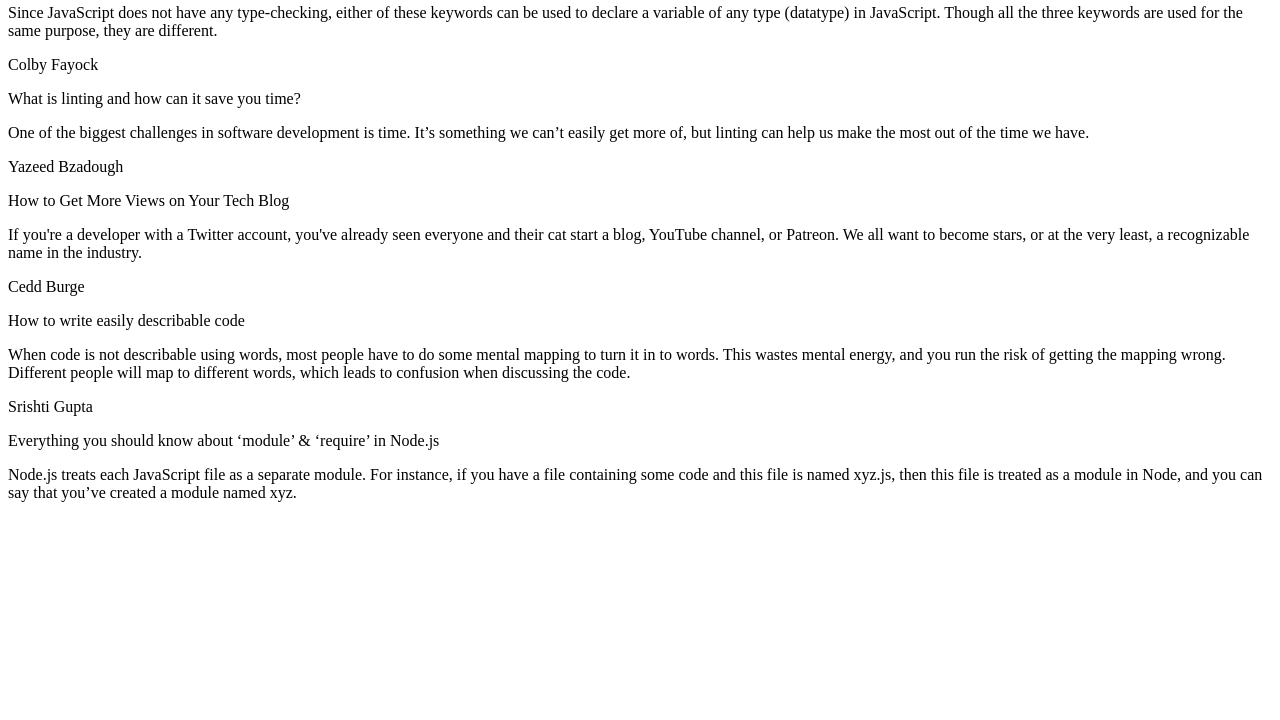
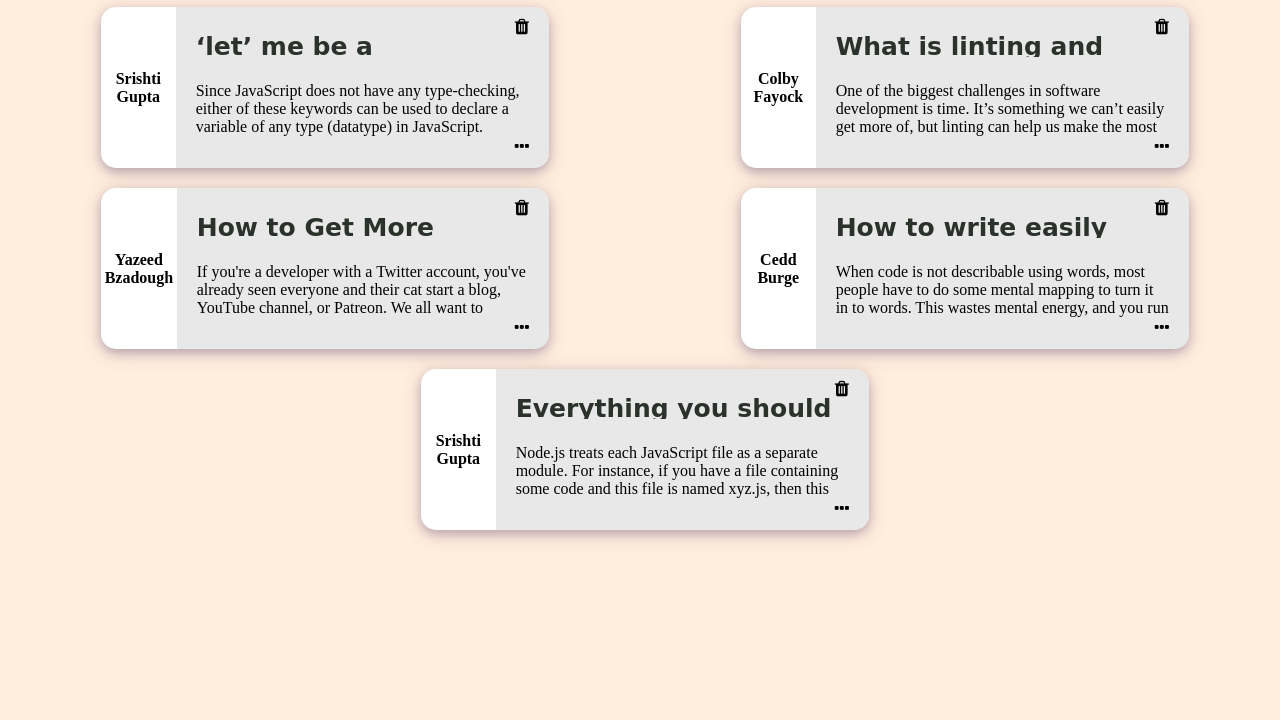
Before and after one commit to arunsebin/Scribbler, a plain HTML site: page html/postslist.html in a window 1280 px wide. Shown: the part 80-800 px from the top of the page. Drawn offline with Linux system fonts and the light colour scheme; a web font is replaced by a local one.

Commit message:
Part B: Creating PostsList Page

```diff
--- a/html/postslist.html
+++ b/html/postslist.html
@@ -4,124 +4,227 @@
 <head>
     <!-- TODO: Include Font Awesome file here -->
     <!-- TODO: Include Google Fonts file here -->
+    <meta name="viewport" content="width=device-width, initial-scale=1.0">
+    <link href='..\styles\postslist.css' rel='stylesheet' type='text/css'>
+    <link href='..\styles\common.css' rel='stylesheet' type='text/css'>
+    <link href='..\styles\font.css' rel='stylesheet' type='text/css'>
+    <link rel="stylesheet" href="..\font-awesome-4.7.0/css/font-awesome.min.css">
 </head>
 
 <body>
     <!-- TODO: Include code for header here -->
+    <div id="main-container-div">
+        <div class="header">
+            <div>
+                <!--Add code for "ScriBBler" heading and the sub-heading -->
+                <a id="pageTitle" class="logo-title">ScriBBler</a>
+                <p class="middleText">Explore, Imagine, Create</p>
+            </div>
+            <div>
+                <!-- Insert code for Sign Up, Sign In button here -->
+                <input id="sign-up-btn" class="topButtons" type="button" value="Sign Up">
+                <input id="sign-in-btn" class="topButtons" type="button" value="Sign In">
+            </div>
+        </div>
+    </div>
+
+    <div class="modal" id="modelSignIn"  >
+    <div id="sign-in-modal" class="modalContainer">
+           <!-- Insert code for Sign In modal here -->
+
+                <h1 style="text-align:center;"><b>Welcome Back!</b><span class="close">&times;</span></h1><hr>
+
+                <form id="signin-form" name="SigninForm">
+                    <label for="username" class="label-text">Username</label>
+                    <input type="text" id="username" placeholder="Enter Username" required>
+                    <label for="password" class="label-text">Password</label>
+                    <input type="password" id="password" placeholder="Enter Password" required>
+                    <button type="submit" onclick="signin(username, password)" class="signin-btn">Sign In</button>
+                </form>
+
+                <div class="signInFooter">
+                    <p style="text-align: center;"><b>Not a Member?<a id="SignUp" href="#" onclick="">Sign Up</a></b></p>
+                </div>
+            </div>
+    </div>
+
+            <!-- Insert code for Sign Up modal here -->
+    <div class="modal" id="modelSignUp"  >
+    <div id="sign-up-modal" class="modalContainer">
+
+            <h1 style="text-align:center;"><b>Get Started</b><span class="close">&times;</span></h1><hr>
+
+            <form id="signup-form" name="SignupForm">
+                <label for="fullname" class="label-text">Name</label>
+                <input type="text" id="fullname" placeholder="Enter your name" required>
+                <label for="username" class="label-text">Username</label>
+                <input type="text" id="username" placeholder="Enter your username" required>
+                <label for="password" class="label-text">Password</label>
+                <input type="password" id="password" placeholder="Enter your password" required>
+                <label for="confirmpassword" class="label-text">Confirm Password</label>
+                <input type="password" id="confirmpassword" placeholder="Re-enter your password" required>
+                <button type="submit" onclick="signup(fullname,username, password,confirmpassword)" class="signup-btn">Sign Up</button>
+            </form>
+        </div>
+    </div>
 
     <!-- ATTENTION: The HTML code for the list of posts has been given to you. You can feel free to add/delete/modify this code. You need to write the proper CSS and JavaScript code corresponding to this page so that the result looks like the screenshots given to you in the Project Statement. -->
 
     <!-- list of all posts starts here -->
-    <div>
+    <div class="allPostsContainer">
 
         <!-- post 1 starts here -->
-        <div>
-            <div>
-                <p>Srishti Gupta</p>
+        <div class="post">
+            <div class="post-left">
+                <p class="post-username">Srishti Gupta</p>
             </div>
 
-            <div>
-                <div>
-                    <p>‘let’ me be a ‘const’(ant), not a ‘var’(iable)!</p>
+            <div class="post-content">
+                <div  class="post-delete">
                     <span>
                         <!-- TODO: Include Font Awesome icon for delete icon here -->
+                        <a  class="deleteBlog" > <i class="fa fa-trash"></i>
+                        </a>
                     </span>
                 </div>
-                <p>Since JavaScript does not have any type-checking, either of these keywords can be used to declare a variable of any type (datatype) in JavaScript. Though all the three keywords are used for the same purpose, they are different.</p>
-                <span>
+                <p class="post-title">‘let’ me be a ‘const’(ant), not a ‘var’(iable)!</p>
+                <p class="post-desc">Since JavaScript does not have any type-checking, either of these keywords can be used to declare a variable of any type (datatype) in JavaScript. Though all the three keywords are used for the same purpose, they are different.</p>
+
+                <span class="post-more">
                     <!-- TODO: Include Font Awesome icon for horizontal ellipsis icon here -->
+                    <a href="post.html" style="color:inherit"> <i class='fa fa-ellipsis-h '></i>
+                    </a>
                 </span>
+
             </div>
         </div>
         <!-- post 1 ends here -->
 
         <!-- post 2 starts here -->
-        <div>
-            <div>
-                <p>Colby Fayock</p>
+        <div class="post">
+            <div class="post-left">
+                <p class="post-username">Colby Fayock</p>
             </div>
 
-            <div>
-                <div>
-                    <p>What is linting and how can it save you time?</p>
+            <div class="post-content">
+                <div  class="post-delete">
                     <span>
                         <!-- TODO: Include Font Awesome icon for delete icon here -->
+                        <a  class="deleteBlog" > <i class="fa fa-trash"></i>
+                        </a>
                     </span>
                 </div>
-                <p>One of the biggest challenges in software development is time. It’s something we can’t easily get more of, but linting can help us make the most out of the time we have.</p>
-                <span>
+
+                <p class="post-title">What is linting and how can it save you time?</p>
+                <p class="post-desc">One of the biggest challenges in software development is time. It’s something we can’t easily get more of, but linting can help us make the most out of the time we have.</p>
+
+                <span class="post-more">
                     <!-- TODO: Include Font Awesome icon for horizontal ellipsis icon here -->
+                    <a href="post.html" style="color:inherit"> <i class='fa fa-ellipsis-h '></i>
+                    </a>
                 </span>
+
             </div>
         </div>
         <!-- post 2 ends here -->
 
         <!-- post 3 starts here -->
-        <div>
-            <div>
-                <p>Yazeed Bzadough</p>
+        <div class="post">
+            <div class="post-left">
+                <p class="post-username">Yazeed Bzadough</p>
             </div>
 
-            <div>
-                <div>
-                    <p>How to Get More Views on Your Tech Blog</p>
+            <div class="post-content">
+                <div  class="post-delete">
                     <span>
                         <!-- TODO: Include Font Awesome icon for delete icon here -->
+                        <a  class="deleteBlog" > <i class="fa fa-trash"></i>
+                        </a>
                     </span>
                 </div>
-                <p>If you're a developer with a Twitter account, you've already seen everyone and their cat start a blog, YouTube channel, or Patreon. We all want to become stars, or at the very least, a recognizable name in the industry.</p>
-                <span>
+
+                <p class="post-title">How to Get More Views on Your Tech Blog</p>
+                <p class="post-desc">If you're a developer with a Twitter account, you've already seen everyone and their cat start a blog, YouTube channel, or Patreon. We all want to become stars, or at the very least, a recognizable name in the industry.</p>
+
+                <span class="post-more">
                     <!-- TODO: Include Font Awesome icon for horizontal ellipsis icon here -->
+                    <a href="post.html" style="color:inherit"> <i class='fa fa-ellipsis-h '></i>
+                    </a>
                 </span>
+
             </div>
         </div>
         <!-- post 3 ends here -->
 
         <!-- post 4 starts here -->
-        <div>
-            <div>
-                <p>Cedd Burge</p>
+        <div class="post">
+            <div class="post-left">
+                <p class="post-username">Cedd Burge</p>
             </div>
 
-            <div>
-                <div>
-                    <p>How to write easily describable code</p>
+            <div class="post-content">
+                <div  class="post-delete">
                     <span>
                         <!-- TODO: Include Font Awesome icon for delete icon here -->
+                        <a  class="deleteBlog" > <i class="fa fa-trash"></i>
+                        </a>
                     </span>
                 </div>
-                <p>When code is not describable using words, most people have to do some mental mapping to turn it in to words. This wastes mental energy, and you run the risk of getting the mapping wrong. Different people will map to different words, which
+
+                <p class="post-title">How to write easily describable code</p>
+                <p class="post-desc">When code is not describable using words, most people have to do some mental mapping to turn it in to words. This wastes mental energy, and you run the risk of getting the mapping wrong. Different people will map to different words, which
                     leads to confusion when discussing the code.</p>
-                <span>
-                    <!-- TODO: Include Font Awesome icon for horizontal ellipsis icon here -->
-                </span>
+
+                    <span class="post-more">
+                        <!-- TODO: Include Font Awesome icon for horizontal ellipsis icon here -->
+                        <a href="post.html" style="color:inherit"> <i class='fa fa-ellipsis-h '></i>
+                        </a>
+                    </span>
             </div>
         </div>
         <!-- post 4 ends here -->
 
         <!-- post 5 starts here -->
-        <div>
-            <div>
-                <p>Srishti Gupta</p>
+        <div class="post">
+            <div class="post-left">
+                <p class="post-username">Srishti Gupta</p>
             </div>
 
-            <div>
-                <div>
-                    <p>Everything you should know about ‘module’ & ‘require’ in Node.js</p>
+            <div class="post-content">
+                <div  class="post-delete">
                     <span>
                         <!-- TODO: Include Font Awesome icon for delete icon here -->
+                        <a  class="deleteBlog" > <i class="fa fa-trash"></i>
+                        </a>
                     </span>
                 </div>
-                <p>Node.js treats each JavaScript file as a separate module. For instance, if you have a file containing some code and this file is named xyz.js, then this file is treated as a module in Node, and you can say that you’ve created a module
+
+                <p class="post-title">Everything you should know about ‘module’ & ‘require’ in Node.js</p>
+                <p class="post-desc">Node.js treats each JavaScript file as a separate module. For instance, if you have a file containing some code and this file is named xyz.js, then this file is treated as a module in Node, and you can say that you’ve created a module
                     named xyz.</p>
-                <span>
-                    <!-- TODO: Include Font Awesome icon for horizontal ellipsis icon here -->
-                </span>
+
+                    <span class="post-more">
+                        <!-- TODO: Include Font Awesome icon for horizontal ellipsis icon here -->
+                        <a href="post.html" style="color:inherit"> <i class='fa fa-ellipsis-h '></i>
+                        </a>
+                    </span>
+
             </div>
         </div>
         <!-- post 5 ends here -->
 
         <!-- TODO: Write code for delete post modal here -->
+        <div class="modal" id="modalPopUp" tabindex="-1">
+            <div class="modal-content">
+                <h4>Are you sure you want to delete this post?</h4>
+                <button id="yesDelete" type="submit">Yes</button>
+                <button id="noClose" type="submit">No</button>
+            </div>
+        </div>
+
+
+<script src="..\scripts\postslist.js">  </script>
+<script src="..\scripts\common.js"> </script>
 
     </div>
     <!-- list of all posts ends here -->
--- /dev/null
+++ b/styles/postslist.css
@@ -0,0 +1,119 @@
+.post {
+    position: relative;
+    width: 35%;
+    height: 20%;
+    background: #fff;
+    box-shadow:0 4px 10px 0 rgba(17, 4, 63, 0.2),0 4px 20px 0 rgba(79, 19, 97, 0.19);
+    margin: 10px 10px 10px 20px;
+    float:left;
+    border-radius: 15px;
+}
+
+.post-left {
+        width: 15%;
+        max-width: 15%;
+        display: table-cell;
+        vertical-align: middle;
+        text-align: center;
+        font-weight: bold;
+        color: #000;
+}
+.post-content {
+        width: 75%;
+        display: table-cell;
+        text-align: left;
+        background-color: #E8E8E8;
+        color: #000000;
+        border-radius: 0 15px 15px 0;
+        padding: 0 20px;
+}
+.post-title{
+    font-family: 'Itim', cursive;
+    font-weight: bold;
+    color: #2b312b;
+    font-size: 25px;
+    height: 25px;
+    overflow: hidden;
+    }
+.post-more {
+    float: right;
+    cursor: pointer;
+    font-size: 18px;
+    margin-right: 0 !important;
+    padding-right: 0 !important;
+    padding-bottom: 10px;
+}
+.post-desc{
+    height: 55px;
+    margin-bottom: 0 !important;
+    overflow: hidden;
+}
+
+body {
+    height: 100%;
+    width: 100%;
+    position: relative;
+    margin: 0 !important;
+    background-color: #ffeedd;
+    background-size: 2000% 2000%;
+}
+.allPostsContainer {
+    height: 100%;
+    width: 100%;
+    display: flex;
+    flex-direction: row;
+    justify-content: space-around;
+    flex-wrap: wrap;
+}
+
+.post-delete{
+    float: right;
+    cursor: pointer;
+    font-size: 18px;
+    margin-right: 0 !important;
+    padding-right: 0 !important;
+    padding-top: 10px;
+
+}
+
+.modal{
+    display: none;
+    position: fixed; /* Stay in place */
+    z-index: 1; /* Sit on top */
+    width: 100%; /* Full width */
+    height: 100%; /* Full height */
+    left: 0px;
+    top: 0px;
+    overflow: auto; /* Enable scroll if needed */
+    background-color: rgb(4, 4, 3); /* Fallback color */
+    background-color: rgba(4,4,3,0.5); /* Black w/ opacity */
+ }
+
+ .modal-content{
+    background-color: #fefefe;
+    position: fixed;
+    padding: 20px;
+    width: 400px;
+    left: 37%;
+    top: 30%;
+    color: black;
+    text-align: center;
+   }
+
+   #noClose{
+    width: 37%;
+    float: right;
+    border: none;
+    padding: 13px;
+    color: white;
+    background-color: red;
+   }
+
+   #yesDelete{
+    width: 37%;
+    float: left;
+    border: none;
+    padding: 13px;
+    color: white;
+    background-color: green;
+   }
```
Also changed, not shown: index.html (+1 -1 lines), scripts/postslist.js (added, +28 -0 lines).
